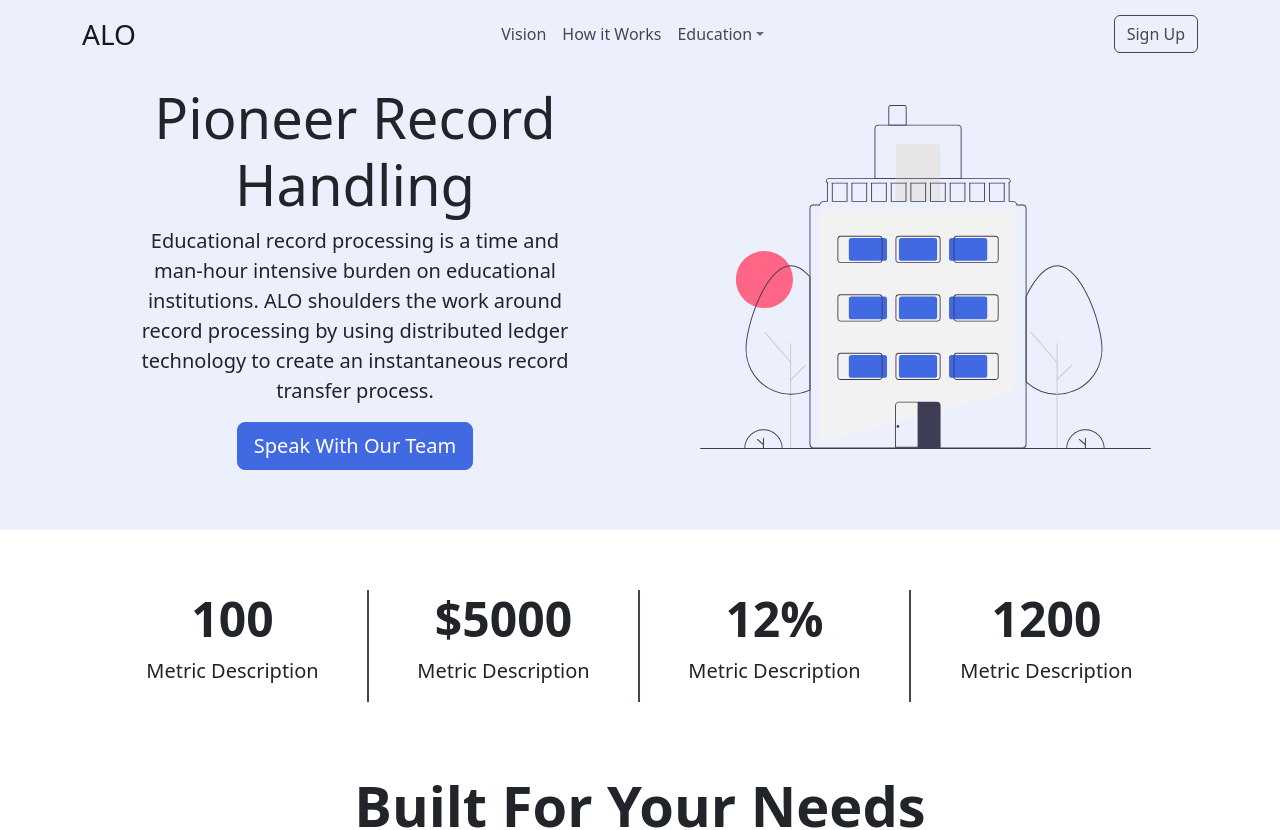
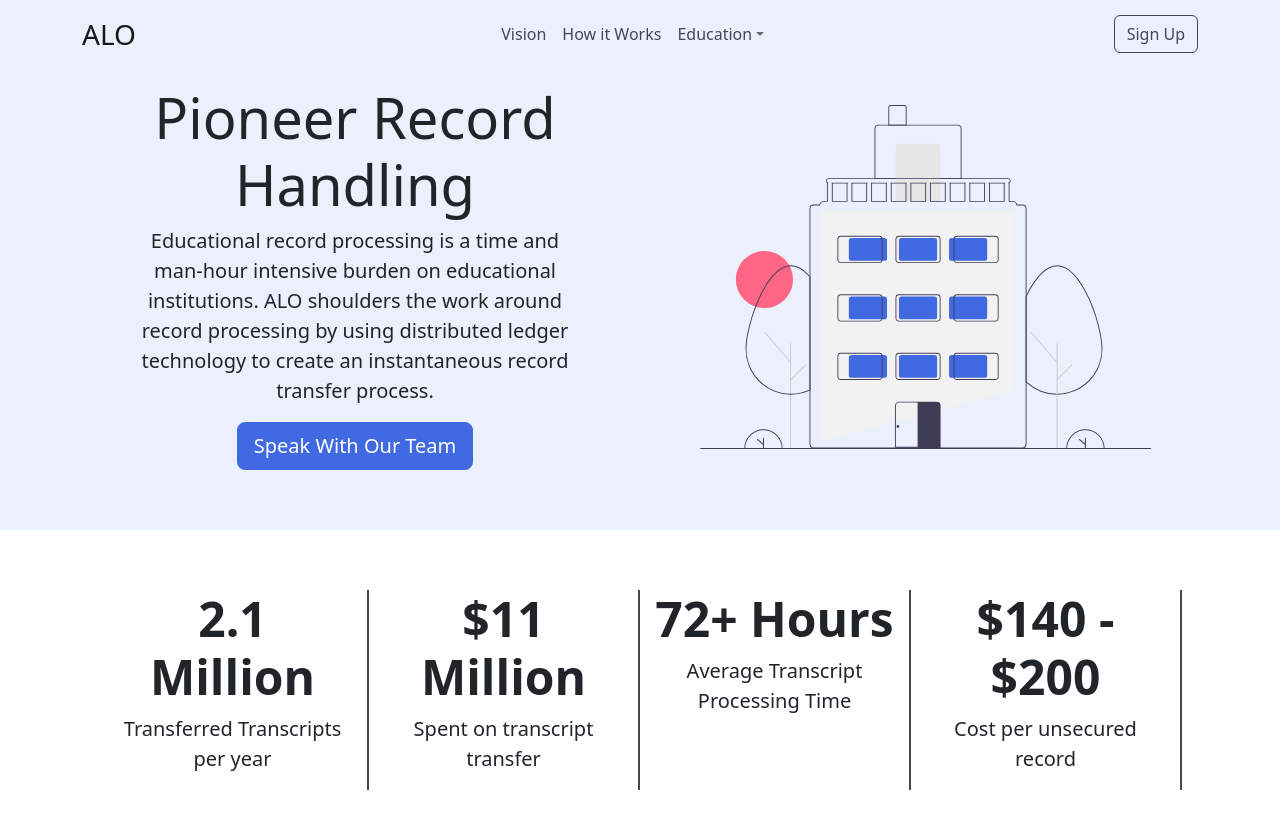
Before and after one commit to AshMurali77/mern-auth, a React (Create React App) app in the folder frontend/: page /institutions in a window 1280 px wide. Shown: the top 830 px of the page. Built offline with nearby package versions, Linux system fonts and the light colour scheme.

Commit message:
Final metrics

```diff
--- a/frontend/src/pages/Institutions.js
+++ b/frontend/src/pages/Institutions.js
@@ -55,26 +55,29 @@
               md={3}
               className="text-center border-end border-secondary border-2"
             >
-              <h3 className="display-5 fw-bold">100</h3>
-              <p className="lead">Metric Description</p>
+              <h3 className="display-5 fw-bold">2.1 Million</h3>
+              <p className="lead">Transferred Transcripts per year</p>
             </Col>
             <Col
               md={3}
               className="text-center border-end border-secondary border-2"
             >
-              <h3 className="display-5 fw-bold">$5000</h3>
-              <p className="lead">Metric Description</p>
+              <h3 className="display-5 fw-bold">$11 Million</h3>
+              <p className="lead">Spent on transcript transfer</p>
             </Col>
             <Col
               md={3}
               className="text-center border-end border-secondary border-2"
             >
-              <h3 className="display-5 fw-bold">12%</h3>
-              <p className="lead">Metric Description</p>
+              <h3 className="display-5 fw-bold">72+ Hours</h3>
+              <p className="lead">Average Transcript Processing Time</p>
             </Col>
-            <Col md={3} className="text-center ">
-              <h3 className="display-5 fw-bold">1200</h3>
-              <p className="lead">Metric Description</p>
+            <Col
+              md={3}
+              className="text-center border-end border-secondary border-2"
+            >
+              <h3 className="display-5 fw-bold">$140 - $200</h3>
+              <p className="lead">Cost per unsecured record</p>
             </Col>
           </Row>
         </Container>
```
